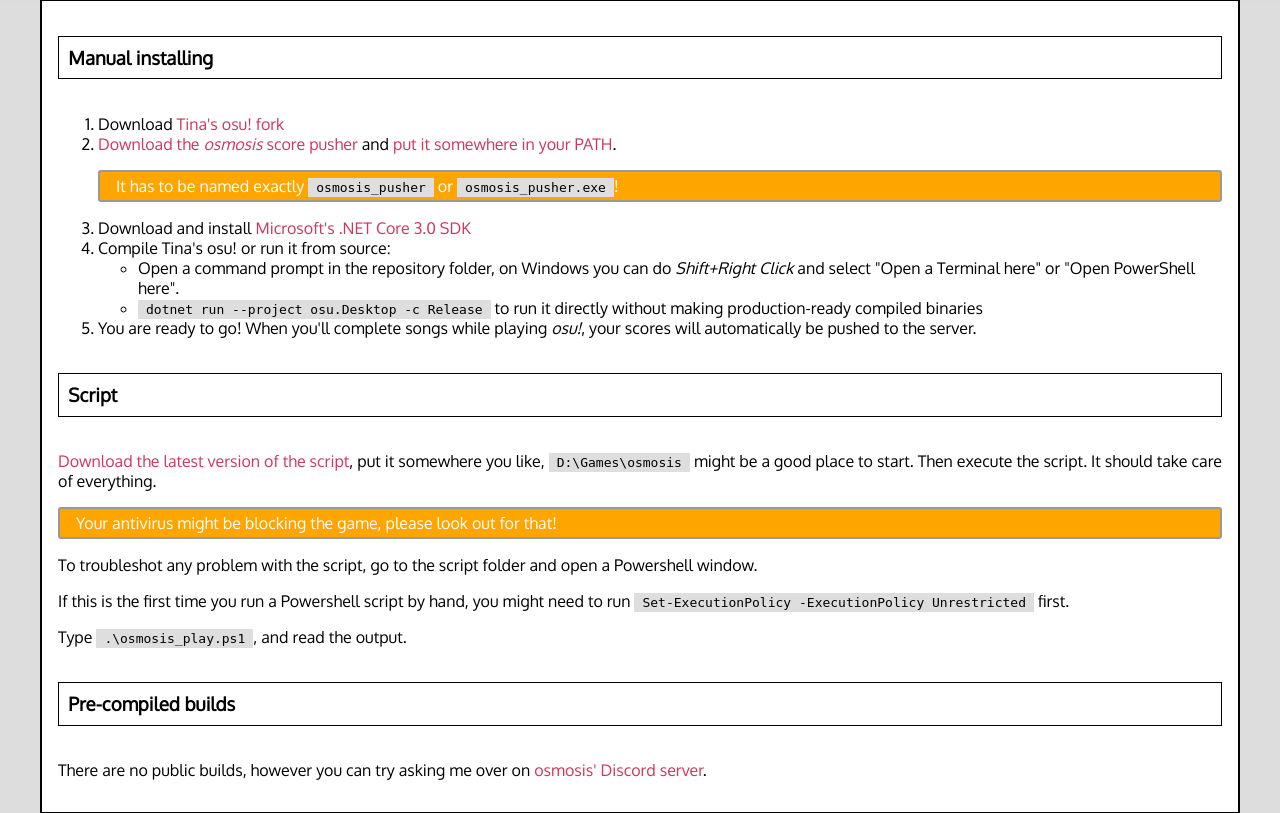
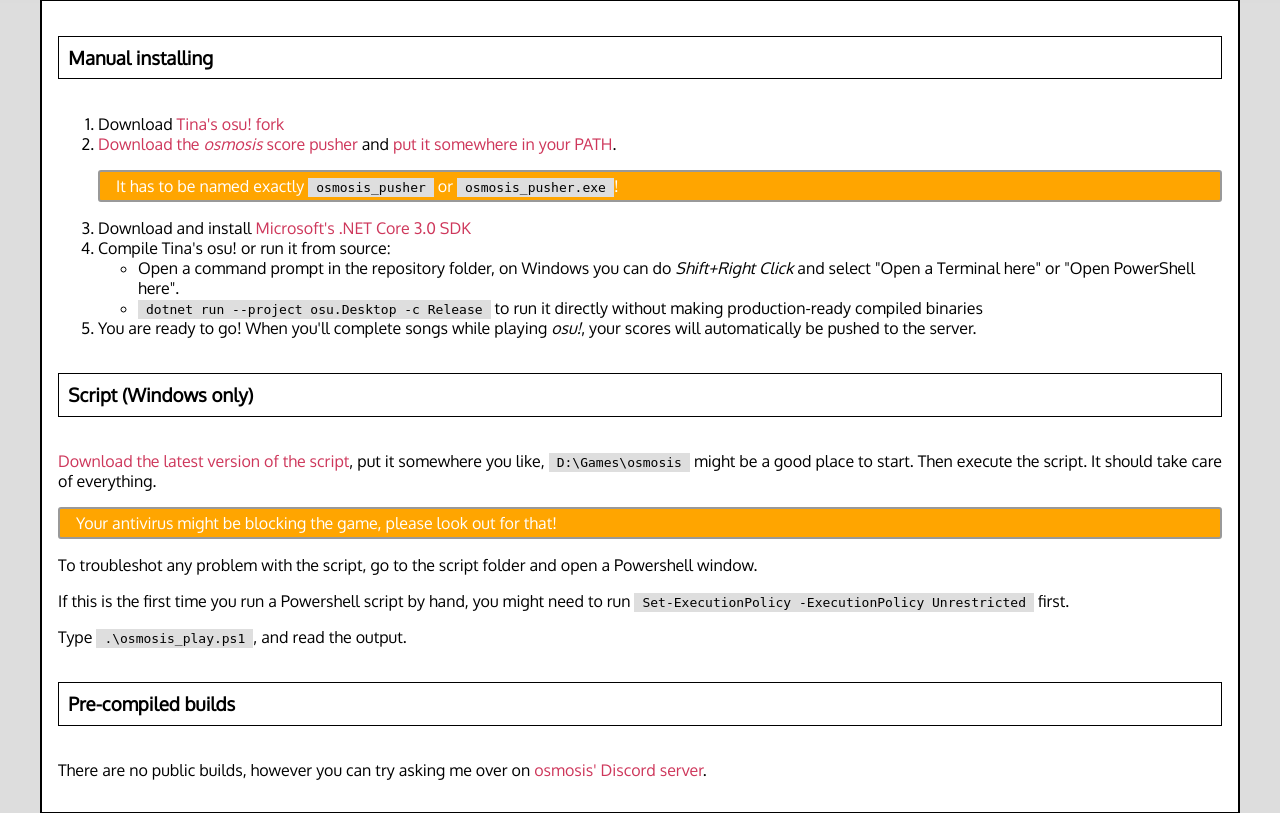
Before and after one commit to Tina-otoge/osmosis-server, a Flask app: page /tutorial in a window 1280 px wide. Shown: the part 102-915 px from the top of the page. Run offline with Flask 2, Linux system fonts and the light colour scheme; some libraries are stand-ins or nearby versions.

Commit message:
add windows only warning

```diff
--- a/app/templates/tutorial.html
+++ b/app/templates/tutorial.html
@@ -37,7 +37,7 @@
 	</div>
 </div>
 <div id="script" class="content-block">
-	<h3 class="title">Script</h3>
+	<h3 class="title">Script (Windows only)</h3>
 	<div class="content">
 		<p>
 			<a href="https://github.com/skielred/osmosis/releases/latest/download/osmosis_play.ps1">Download the latest version of the script</a>,
```
